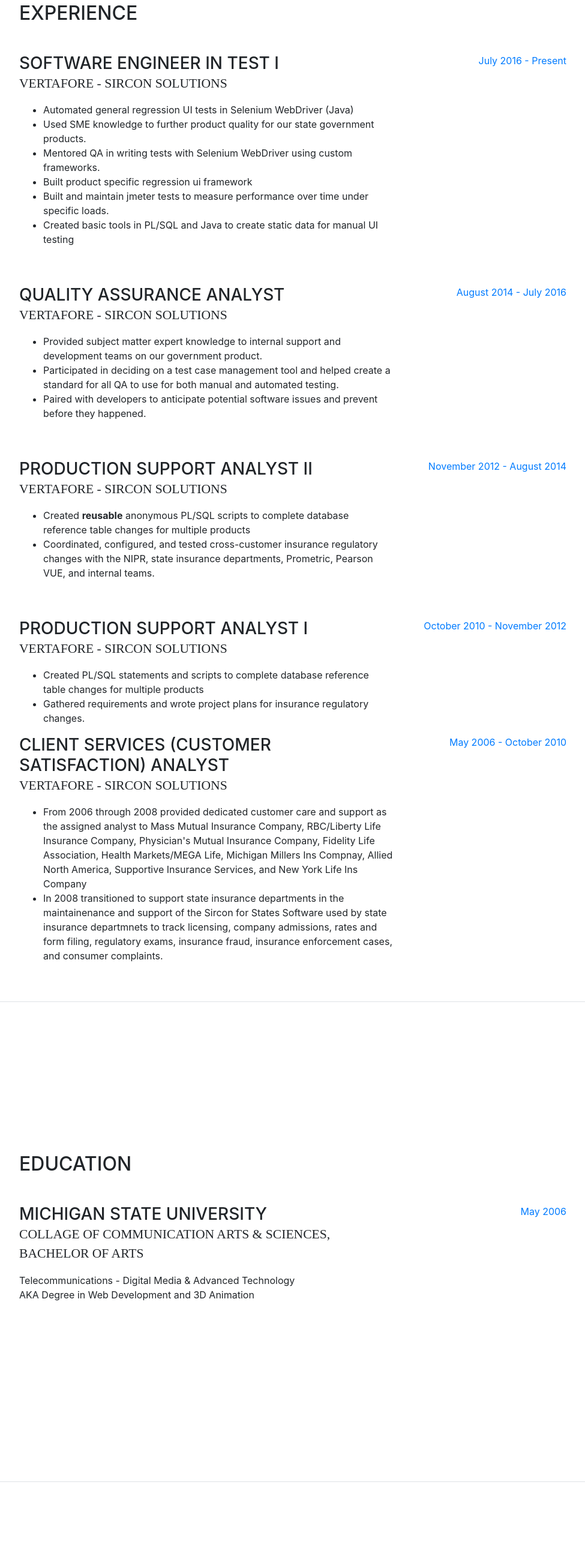
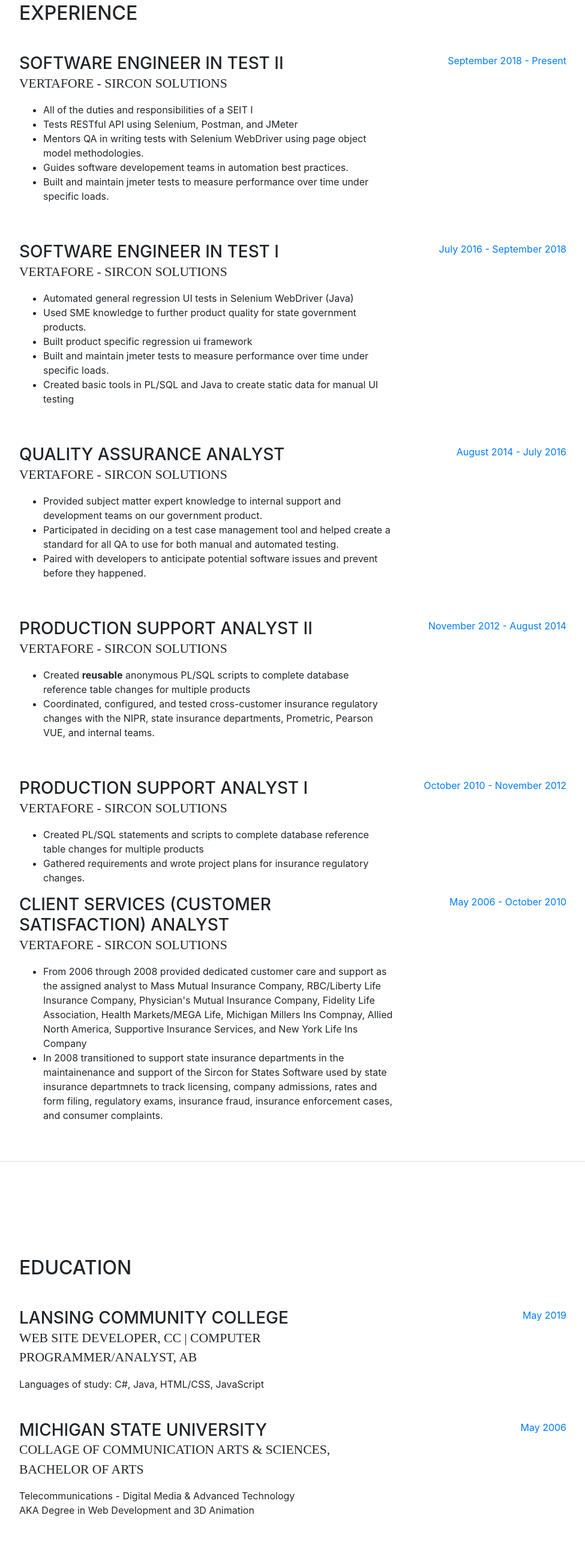
Before and after one commit to niertis/niertis.github.io, a website with bundled scripts: page index.html in a window 1280 px wide. Shown: the part 845-3425 px from the top of the page at 60% size, without its empty margins (288-1263 px from the left). Built offline with nearby package versions, Linux system fonts and the light colour scheme; a web font is replaced by a local one.

Commit message:
updating resume

```diff
--- a/index.html
+++ b/index.html
@@ -101,19 +101,35 @@
 
                 <div class="resume-item d-flex flex-column flex-md-row mb-5">
                     <div class="resume-content mr-auto">
+                        <h3 class="mb-0">Software Engineer in Test II</h3>
+                        <div class="subheading mb-3">Vertafore - Sircon Solutions</div>
+                        <ul>
+                            <li>All of the duties and responsibilities of a SEIT I</li>
+                            <li>Tests RESTful API using Selenium, Postman, and JMeter</li>
+                            <li>Mentors QA in writing tests with Selenium WebDriver using page object model methodologies.</li>
+                            <li>Guides software developement teams in automation best practices.</li>
+                            <li>Built and maintain jmeter tests to measure performance over time under specific loads.</li>
+                        </ul>
+                    </div>
+                    <div class="resume-date text-md-right">
+                        <span class="text-primary">September 2018 - Present</span>
+                    </div>
+                </div>
+
+                <div class="resume-item d-flex flex-column flex-md-row mb-5">
+                    <div class="resume-content mr-auto">
                         <h3 class="mb-0">Software Engineer in Test I</h3>
                         <div class="subheading mb-3">Vertafore - Sircon Solutions</div>
                         <ul>
                             <li>Automated general regression UI tests in Selenium WebDriver (Java) </li>
-                            <li>Used SME knowledge to further product quality for our state government products.</li>
-                            <li>Mentored QA in writing tests with Selenium WebDriver using custom frameworks.</li>
+                            <li>Used SME knowledge to further product quality for state government products.</li>
                             <li>Built product specific regression ui framework</li>
                             <li>Built and maintain jmeter tests to measure performance over time under specific loads.</li>
                             <li>Created basic tools in PL/SQL and Java to create static data for manual UI testing</li>
                         </ul>
                     </div>
                     <div class="resume-date text-md-right">
-                        <span class="text-primary">July 2016 - Present</span>
+                        <span class="text-primary">July 2016 - September 2018</span>
                     </div>
                 </div>
 
@@ -182,6 +198,17 @@
 
                 <div class="resume-item d-flex flex-column flex-md-row mb-5">
                     <div class="resume-content mr-auto">
+                        <h3 class="mb-0">Lansing Community College</h3>
+                        <div class="subheading mb-3">Web Site Developer, CC | Computer Programmer/Analyst, AB</div>
+                        <div>Languages of study: C#, Java, HTML/CSS, JavaScript</div>
+                    </div>
+                    <div class="resume-date text-md-right">
+                        <span class="text-primary">May 2019</span>
+                    </div>
+                </div>
+
+                <div class="resume-item d-flex flex-column flex-md-row mb-5">
+                    <div class="resume-content mr-auto">
                         <h3 class="mb-0">Michigan State University</h3>
                         <div class="subheading mb-3">Collage of Communication Arts & Sciences, Bachelor of Arts</div>
                         <div>Telecommunications - Digital Media &amp; Advanced Technology</div>
@@ -201,9 +228,7 @@
                 <div class="subheading mb-3">Programming Languages &amp; Tools</div>
                 <ul class="fa-ul mb-0">
                     <li>
-                        <i class="fa-li fa fa-check"></i> </li>
-                    <li>
-                        <i class="fa-li fa fa-check"></i> Java 8 - Advanced</li>
+                        <i class="fa-li fa fa-check"></i> Java 12 - Advanced</li>
                     <li>
                         <i class="fa-li fa fa-check"></i> Selenium WebDriver - Advanced</li>
                     <li>
@@ -213,15 +238,15 @@
                     <li>
                         <i class="fa-li fa fa-check"></i> SOAP UI - Intermediate</li>
                     <li>
-                        <i class="fa-li fa fa-check"></i> JMeter - Intermediate</li>
+                        <i class="fa-li fa fa-check"></i> JavaScript (ES6) - Intermediate</li>
+                    <li>
+                        <i class="fa-li fa fa-check"></i> HTML5/CSS3 - Intermediate</li>
                     <li>
                         <i class="fa-li fa fa-check"></i> Visual C# - Beginner</li>
                 </ul>
 
                 <div class="subheading mb-3">Concepts &amp; Frameworks</div>
                 <ul class="fa-ul mb-0">
-                    <li>
-                        <i class="fa-li fa fa-check"></i> </li>
                     <li>
                         <i class="fa-li fa fa-check"></i> Cross Browser Testing &amp; Debugging</li>
                     <li>
```
Also changed, not shown: 1 other file.
